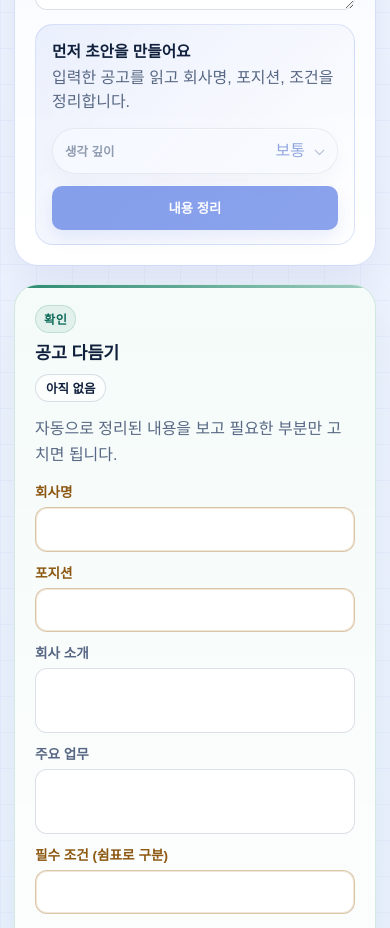
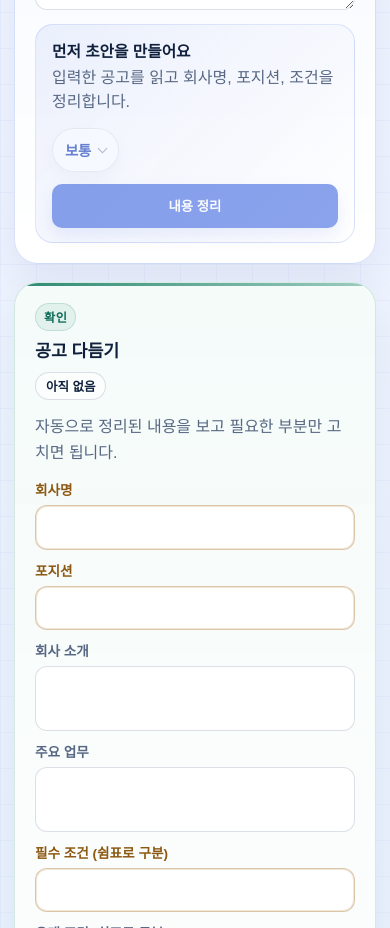
Before and after one commit to aqwsde321/resume-tailor, a Next.js app: page /company in a window 390 px wide. Shown: the part 1140-2068 px from the top of the page. Built offline with nearby package versions, Linux system fonts and the light colour scheme.

Commit message:
생각 깊이 칩 UI를 값 중심으로 단순화

```diff
--- a/app/components/reasoning-inline.tsx
+++ b/app/components/reasoning-inline.tsx
@@ -13,15 +13,24 @@ interface ReasoningInlineProps {
 
 export function ReasoningInline({ disabled = false }: ReasoningInlineProps) {
   const { state, patch } = usePipeline();
+  const selectedEffort = isModelReasoningEffort(state.agentSettings.modelReasoningEffort)
+    ? state.agentSettings.modelReasoningEffort
+    : "medium";
+  const selectedLabel = MODEL_REASONING_EFFORT_LABELS[selectedEffort];
 
   return (
     <label className={`inline-setting${disabled ? " disabled" : ""}`}>
-      <span className="inline-setting-label">생각 깊이</span>
-      <span className="inline-select-shell">
+      <span className="inline-setting-hint" aria-hidden="true">
+        생각 깊이
+      </span>
+      <span className="inline-setting-value" aria-hidden="true">
+        {selectedLabel}
+      </span>
+      <span className="inline-select-caret" aria-hidden="true" />
       <select
         className="inline-select"
-          aria-label="생각 깊이"
-          value={state.agentSettings.modelReasoningEffort}
+        aria-label={`생각 깊이: ${selectedLabel}`}
+        value={selectedEffort}
         onChange={(event) =>
           patch((prev) => ({
             ...prev,
@@ -41,8 +50,6 @@ export function ReasoningInline({ disabled = false }: ReasoningInlineProps) {
           </option>
         ))}
       </select>
-        <span className="inline-select-caret" aria-hidden="true" />
-      </span>
     </label>
   );
 }
--- a/app/globals.css
+++ b/app/globals.css
@@ -477,9 +477,10 @@ input[type="file"] {
 }
 
 .inline-setting {
+  position: relative;
   display: flex;
   align-items: center;
-  gap: 10px;
+  gap: 8px;
   min-height: 44px;
   padding: 0 12px;
   border-radius: 999px;
@@ -494,37 +495,58 @@ input[type="file"] {
   opacity: 0.64;
 }
 
-.inline-setting-label {
-  font-size: 0.78rem;
+.inline-setting-hint {
+  position: absolute;
+  left: 50%;
+  bottom: calc(100% + 8px);
+  padding: 6px 10px;
+  border-radius: 999px;
+  background: rgba(19, 34, 74, 0.94);
+  box-shadow: 0 10px 24px rgba(21, 41, 84, 0.18);
+  color: #fff;
+  font-size: 0.72rem;
   font-weight: 700;
-  color: var(--muted);
   white-space: nowrap;
+  opacity: 0;
+  transform: translate(-50%, 6px);
+  pointer-events: none;
+  transition:
+    opacity 160ms ease,
+    transform 180ms ease;
 }
 
-.inline-select-shell {
-  position: relative;
-  display: flex;
-  align-items: center;
-  min-width: 88px;
+.inline-setting-value {
+  color: var(--primary-strong);
+  font-size: 0.9rem;
+  font-weight: 700;
+  letter-spacing: -0.01em;
+  pointer-events: none;
 }
 
 .inline-select {
+  position: absolute;
+  inset: 0;
+  width: 100%;
+  height: 100%;
   appearance: none;
-  width: 100%;
-  min-width: 88px;
-  min-height: 44px;
-  padding: 0 20px 0 0;
-  border: 0;
-  background: transparent;
-  color: var(--primary-strong);
-  font-weight: 700;
-  font: inherit;
-  text-align: right;
+  opacity: 0;
   cursor: pointer;
 }
 
 .inline-select:focus {
   outline: none;
+}
+
+.inline-setting:hover,
+.inline-setting:focus-within {
+  border-color: rgba(44, 88, 221, 0.26);
+  background: rgba(245, 249, 255, 0.98);
+}
+
+.inline-setting:hover .inline-setting-hint,
+.inline-setting:focus-within .inline-setting-hint {
+  opacity: 1;
+  transform: translate(-50%, 0);
 }
 
 .inline-setting:focus-within {
@@ -535,14 +557,12 @@ input[type="file"] {
 }
 
 .inline-select-caret {
-  position: absolute;
-  right: 2px;
-  top: 50%;
+  margin-top: -2px;
   width: 7px;
   height: 7px;
   border-right: 1.5px solid rgba(35, 56, 102, 0.52);
   border-bottom: 1.5px solid rgba(35, 56, 102, 0.52);
-  transform: translateY(-60%) rotate(45deg);
+  transform: rotate(45deg);
   pointer-events: none;
 }
 
@@ -1333,8 +1353,9 @@ textarea:focus-visible {
   }
 
   .inline-setting {
-    width: 100%;
-    justify-content: space-between;
+    width: fit-content;
+    max-width: 100%;
+    justify-content: flex-start;
   }
 
   .action-panel .action-row {
```
Also changed, not shown: 1 other file (tests, documents, lock files or other folders). Lines whose indentation alone changed are shown as unchanged.
